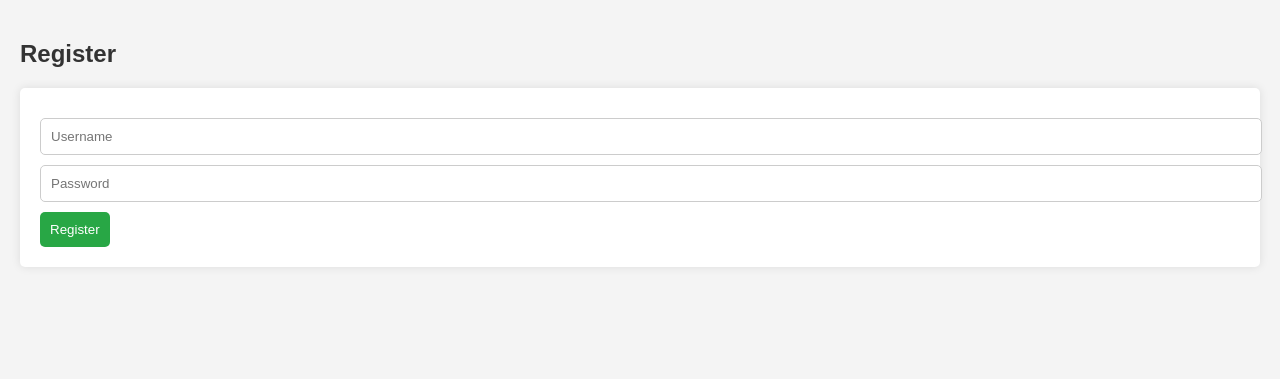
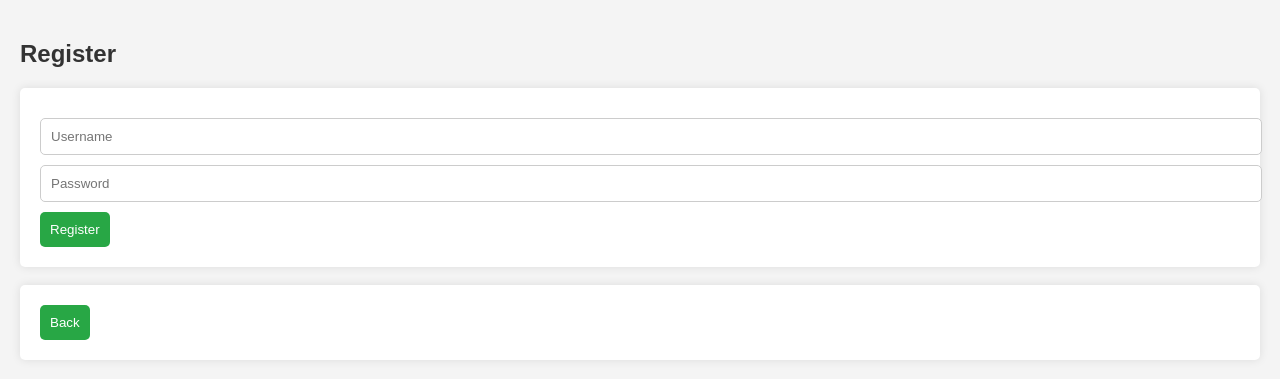
Before and after one commit to Fatimaalan1/Secure-Login-System, a PHP site: page /register.php in a window 1280 px wide. Shown: the top 379 px of the page. Run offline with PHP 8.4, Linux system fonts and the light colour scheme; data that the repository does not hold is empty.

Commit message:
added relocation buttons

```diff
--- a/php-server/src/dashboard.php
+++ b/php-server/src/dashboard.php
@@ -16,6 +16,8 @@ if (!isset($_SESSION['username'])) {
 </head>
 <body>
     <h2>Welcome, <?php echo $_SESSION['username']; ?>!</h2>
-    <a href="logout.php">Logout</a>
+        <form action="logout.php" method="POST">
+            <button type="submit">Logout</button>
+        </form>
 </body>
 </html>
--- a/php-server/src/login.php
+++ b/php-server/src/login.php
@@ -45,5 +45,9 @@ $conn->close();
         <input type="password" name="password" required placeholder="Password">
         <button type="submit">Login</button>
     </form>
+
+    <form action="index.php" method="POST">
+        <button type="submit">Back</button>
+    </form>
 </body>
 </html>
--- a/php-server/src/register.php
+++ b/php-server/src/register.php
@@ -25,6 +25,7 @@ if ($_SERVER["REQUEST_METHOD"] == "POST") {
         // Execute the statement
         if ($stmt->execute()) {
             echo "Registration successful!";
+
         } else {
             echo "Error: " . $stmt->error;
         }
@@ -53,9 +54,14 @@ if ($conn) {
 <body>
     <h2>Register</h2>
     <form action="register.php" method="POST">
-    <input type="text" name="username" required placeholder="Username">
-    <input type="password" name="password" required placeholder="Password">
-    <button type="submit">Register</button>
-</form>
+        <input type="text" name="username" required placeholder="Username">
+        <input type="password" name="password" required placeholder="Password">
+        <button type="submit">Register</button>
+    </form></br>
+
+    <form action="index.php" method="POST">
+        <button type="submit">Back</button>
+    </form>
+
 </body>
 </html>
```
